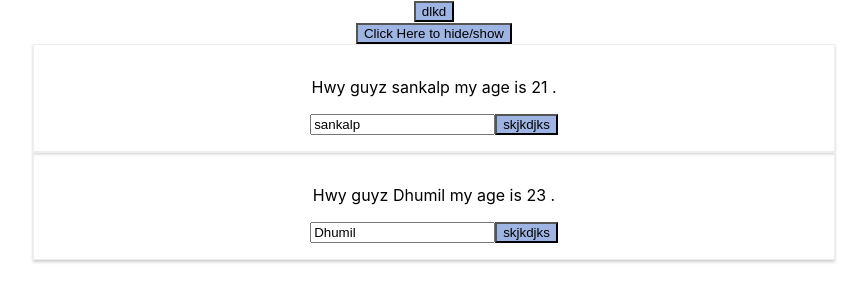
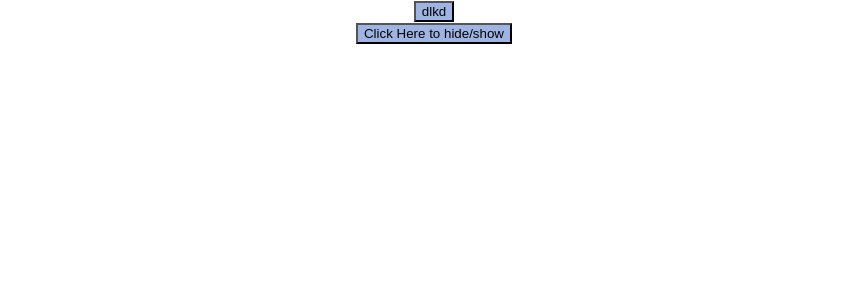
Before and after one commit to Shasija/React-tutorial, a React app: page / in a window 1280 px wide. Shown: the top 302 px of the page, without its empty margins (206-1073 px from the left). Built offline with nearby package versions, Linux system fonts and the light colour scheme.

Commit message:
lifecycle methods

```diff
--- a/src/components/Cockpit/Cockpit.js
+++ b/src/components/Cockpit/Cockpit.js
@@ -1,14 +1,49 @@
-import React from "react";
+import React, { Component } from "react";
 import "./cockpit.css";
 
-const Cockpit = (props) => {
+class Cockpit extends Component {
+  constructor(props) {
+    super(props);
+    console.log("Cockpit.js Constructor");
+  }
+  UNSAFE_componentWillMount() {
+    console.log("in Cockpit.js ComponentWillMount");
+  }
+
+  // static getDerivedStateFromProps(props, state) {
+  //   console.log("Person.js getDerivedFromState");
+  // }
+
+  componentDidMount() {
+    console.log("in Cockpit.js ComponentDidMount");
+  }
+
+  UNSAFE_componentWillReceiveProps(nextProps) {
+    console.log("Cockpit.js component will receive props", nextProps);
+  }
+
+  shouldComponentUpdate(nextProps, nextState) {
+    console.log("Cockpit.js shouldcomponentupdate", nextProps, nextState);
+    return true;
+  }
+
+  UNSAFE_componentWillUpdate(nextProps, nextState) {
+    console.log("Cockpit.js componentwillupdate");
+  }
+  componentDidUpdate() {
+    console.log("Cockpit.js componentdidupdate");
+  }
+
+  render() {
+    console.log("Cockpit.js render");
     return (
       <div>
-      <button className="myButton" onClick={props.click}>
+        <button className="myButton" onClick={this.props.click}>
           Click Here to hide/show
         </button>
       </div>
     );
-};
+  }
+}
 
 export default Cockpit;
--- a/src/components/Persons/Person/Person.js
+++ b/src/components/Persons/Person/Person.js
@@ -1,18 +1,62 @@
-import React from "react";
+import React, { Component } from "react";
 import "./Person.css";
 
-const person = p => {
+class Person extends Component {
+  constructor(props) {
+    super(props);
+    console.log("Constructor person");
+  }
+
+  UNSAFE_componentWillMount() {
+    console.log("Person.js Will Mount");
+  }
+
+  // static getDerivedStateFromProps(props, state) {
+  //   console.log("Person.js getDerivedFromState");
+  // }
+
+  componentDidMount() {
+    console.log("Person.js DID Mount");
+  }
+
+  UNSAFE_componentWillReceiveProps(nextProps) {
+    console.log("Person.js component will receive props");
+  }
+
+  shouldComponentUpdate(nextProps, nextState) {
+    console.log("Person.js shouldcomponentupdate");
+    return true;
+  }
+
+  UNSAFE_componentWillUpdate(nextProps, nextState) {
+    console.log("Person.js componentwillupdate");
+  }
+  componentDidUpdate() {
+    console.log("Person.js componentdidupdate");
+  }
+
+  render() {
+    console.log("Person.js render");
     return (
       <div className="Person">
-      <p onClick={p.click}>
-        Hwy guyz {p.name} my age is {p.age} .
+        <p onClick={this.props.click}>
+          Hwy guyz {this.props.name} my age is {this.props.age} .
         </p>
-      <input type="text" onChange={p.changed} value={p.name} />
-      <button className="myButton" onChange={p.changed} value={p.name}>
+        <input
+          type="text"
+          onChange={this.props.changed}
+          value={this.props.name}
+        />
+        <button
+          className="myButton"
+          onChange={this.props.changed}
+          value={this.props.name}
+        >
           skjkdjks
         </button>
       </div>
     );
-};
+  }
+}
 
-export default person;
+export default Person;
--- a/src/components/Persons/Persons.js
+++ b/src/components/Persons/Persons.js
@@ -1,17 +1,51 @@
-import React from "react";
+import React, { Component } from "react";
 import Person from "./Person/Person";
 
-const persons = props =>
-  props.persons.map((p, i) => {
+class Persons extends Component {
+  constructor(props) {
+    super(props);
+    console.log("Persons.js Constructor");
+  }
+
+  UNSAFE_componentWillMount() {
+    console.log("Persons.js will mount");
+  }
+
+  // static getDerivedStateFromProps(props,state){
+  //   console.log("Person.js getDerivedFromState");
+  // }
+
+  componentDidMount() {
+    console.log("Persons.js did mount");
+  }
+  UNSAFE_componentWillReceiveProps(nextProps) {
+    console.log("Persons.js component will receive props");
+  }
+
+  shouldComponentUpdate(nextProps, nextState) {
+    console.log("Persons.js shouldcomponentupdate");
+    return true;
+  }
+
+  UNSAFE_componentWillUpdate(nextProps, nextState) {
+    console.log("Persons.js componentwillupdate");
+  }
+  componentDidUpdate() {
+    console.log("Persons.js componentdidupdate");
+  }
+  render() {
+    console.log("Persons.js render");
+    return this.props.persons.map((p, i) => {
       return (
         <Person
-        click={() => props.clicked(i)}
+          click={() => this.props.clicked(i)}
           name={p.name}
           age={p.age}
           key={p.id}
-        changed={event => props.changed(event, p.id)}
+          changed={event => this.props.changed(event, p.id)}
         />
       );
     });
-
-export default persons;
+  }
+}
+export default Persons;
--- a/src/containers/App.js
+++ b/src/containers/App.js
@@ -13,17 +13,38 @@ class App extends Component {
         { id: "1", name: "sankalp", age: 21 },
         { id: "2", name: "Dhumil", age: 23 }
       ],
-      showPersons: true
+      showPersons: false
     };
   }
 
-  componentWillMount() {
+  UNSAFE_componentWillMount() {
     console.log("in App.js ComponentWillMount");
   }
+
+  // static getDerivedStateFromProps(props, state) {
+  //   console.log("Person.js getDerivedFromState");
+  // }
 
   componentDidMount() {
     console.log("in App.js ComponentDidMount");
   }
+
+  UNSAFE_componentWillReceiveProps(nextProps) {
+    console.log("App.js component will receive props", nextProps);
+  }
+
+  shouldComponentUpdate(nextProps, nextState) {
+    console.log("App.js shouldcomponentupdate", nextProps, nextState);
+    return true;
+  }
+
+  UNSAFE_componentWillUpdate(nextProps, nextState) {
+    console.log("App.js componentwillupdate");
+  }
+  componentDidUpdate() {
+    console.log("App.js componentdidupdate");
+  }
+
   //to change the value dynamically
   switchNameHandler = newName => {
     this.setState({
@@ -61,7 +82,7 @@ class App extends Component {
   };
 
   render() {
-    console.log("in App.js render");
+    console.log("App.js render");
 
     const style = {
       backgroundColor: "green",
@@ -85,7 +106,6 @@ class App extends Component {
       style.backgroundColor = "red";
     }
 
-    //Returning JSX Code
     return (
       <div className="App">
         <button className="myButton">dlkd</button>
```
Lines whose indentation alone changed are shown as unchanged.
